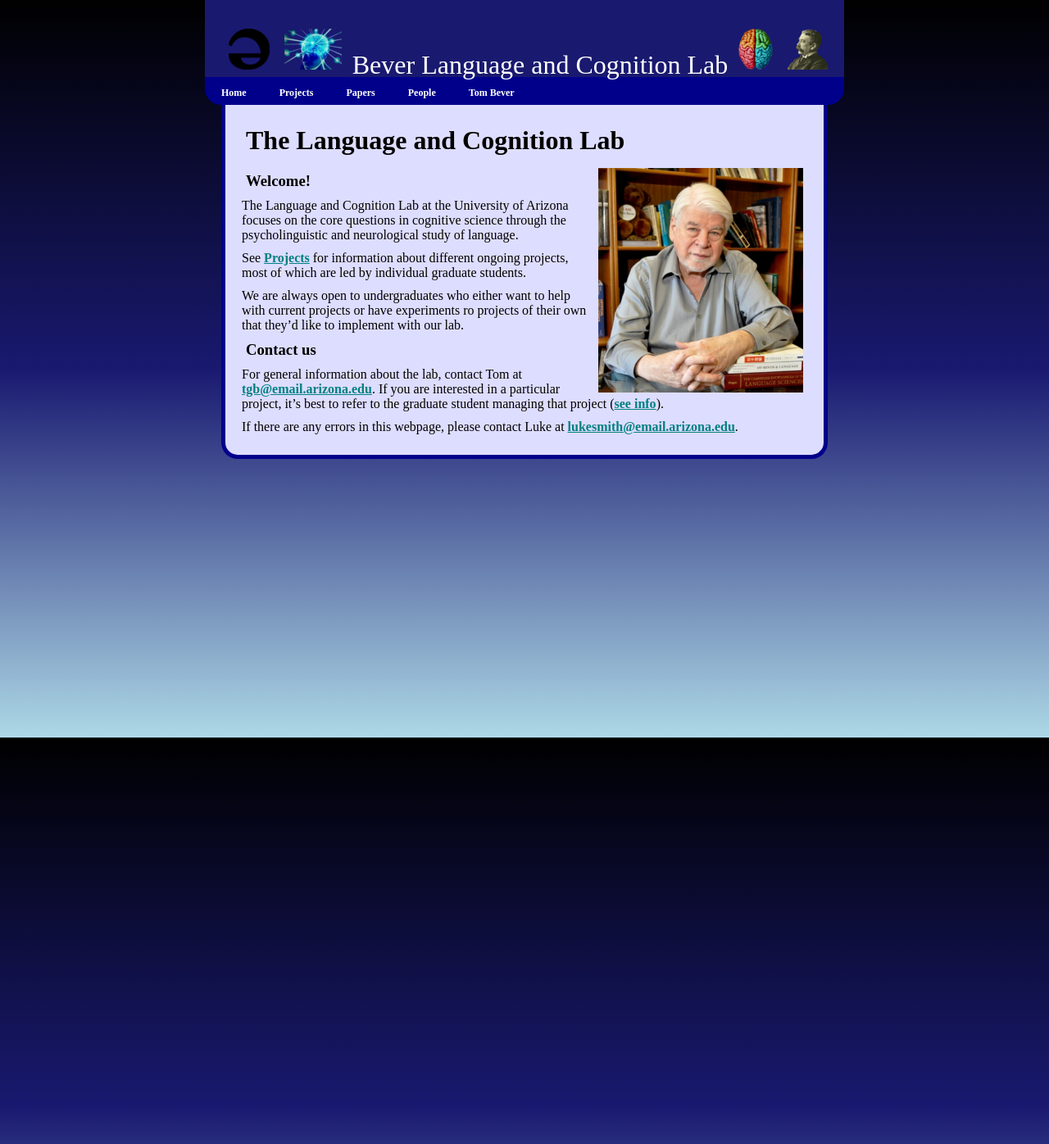
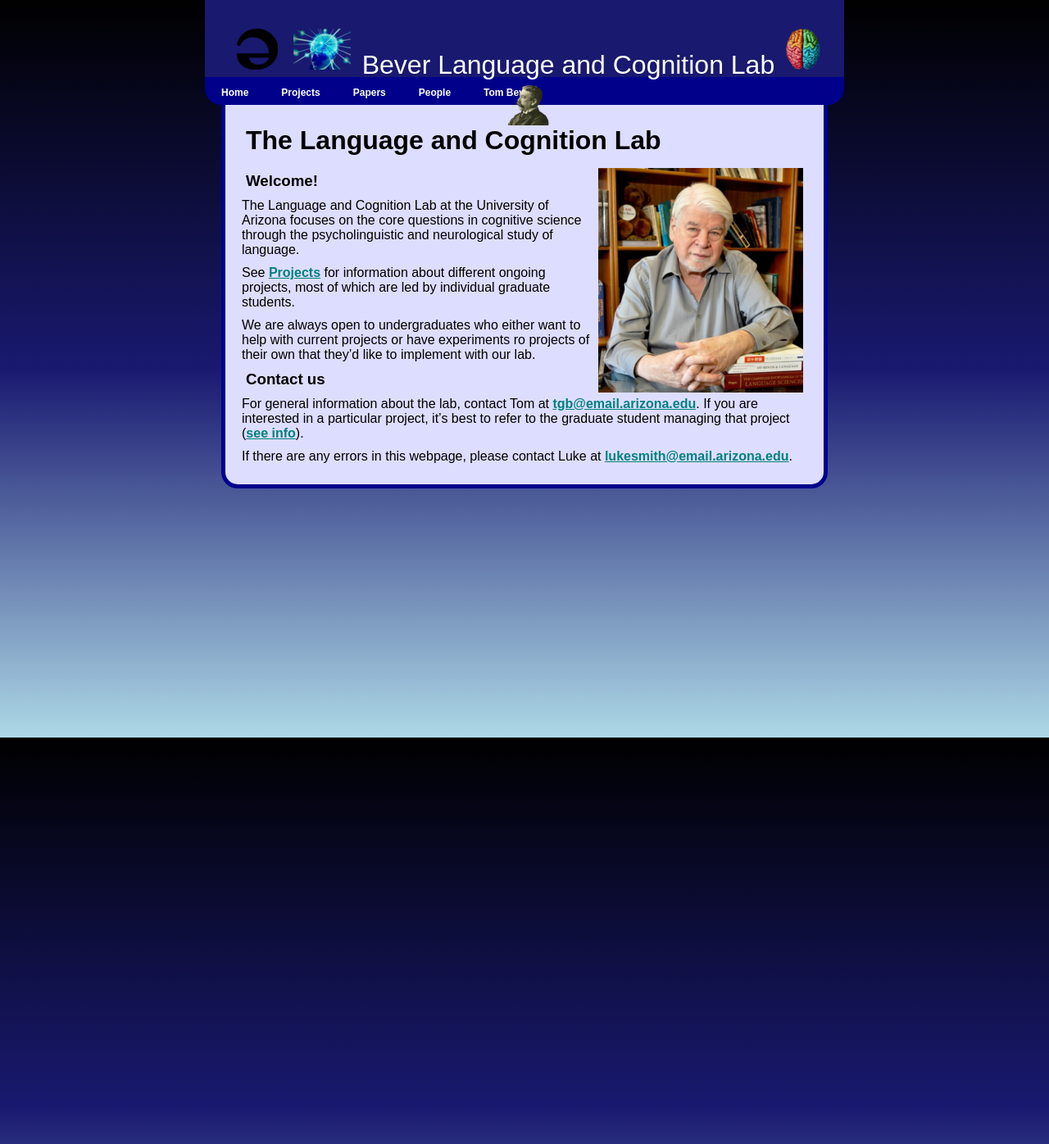
Before and after one commit to coglanglab/coglanglab.github.io, a Jekyll site: the page built from index.md, in a window 1280 px wide. Shown: the whole page at 82% size. Built offline with Jekyll 4.4.1, drawn with Linux system fonts in a browser that asks for light colours; our own code applies the rules of GitHub Pages for plain Markdown files; before the commit the page ends 1360 px from its top, so only the background shows below that.

Commit message:
font change to google

```diff
--- a/css/style.css
+++ b/css/style.css
@@ -13,7 +13,7 @@ Created : September 11, First Year of Our Lord Trump
 *{
     margin:0;
     padding:0;
-    font-family:Tinos, Verdana, Arial, Helvetica, sans-serif;
+    font-family:Arimo, Verdana, Arial, Helvetica, sans-serif;
 }
 
 body, html{
```
Also changed, not shown: 1 other file.
